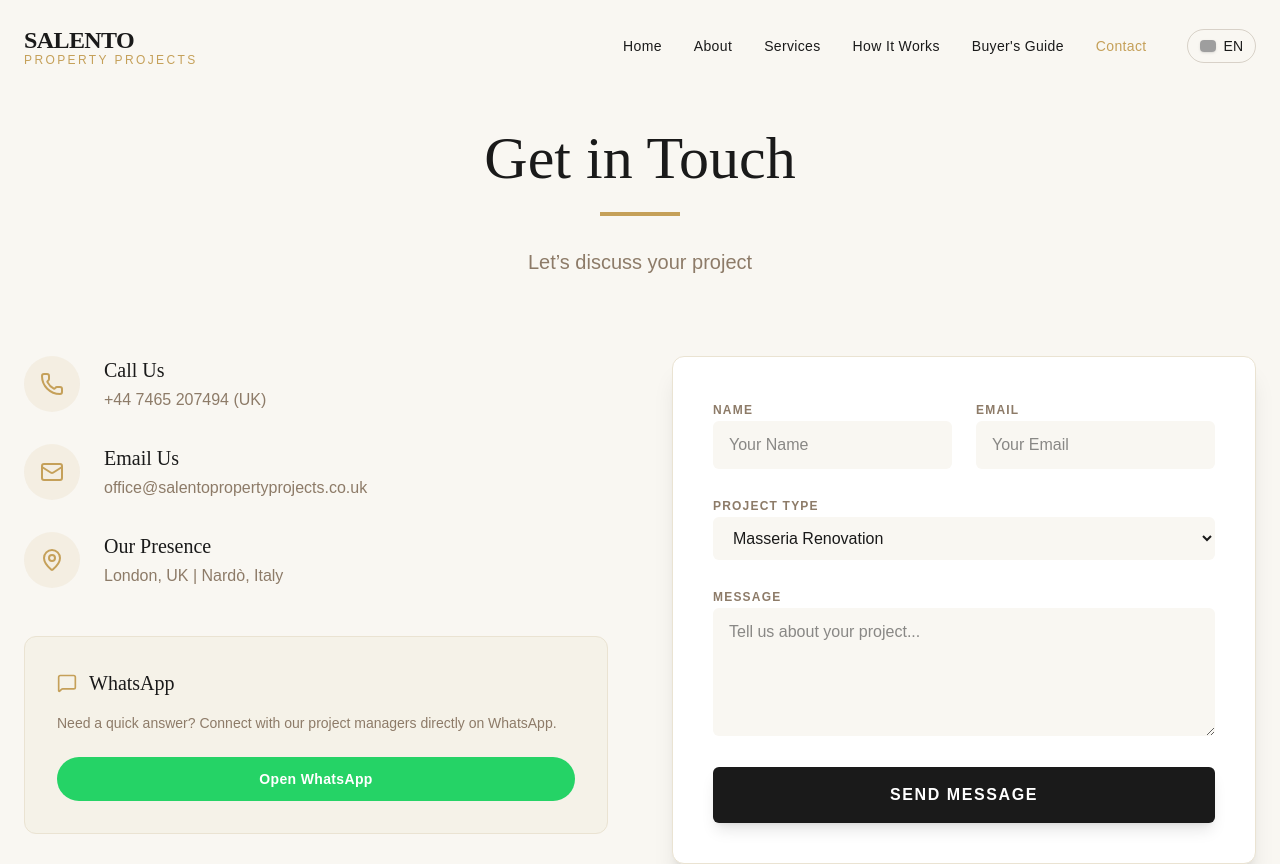
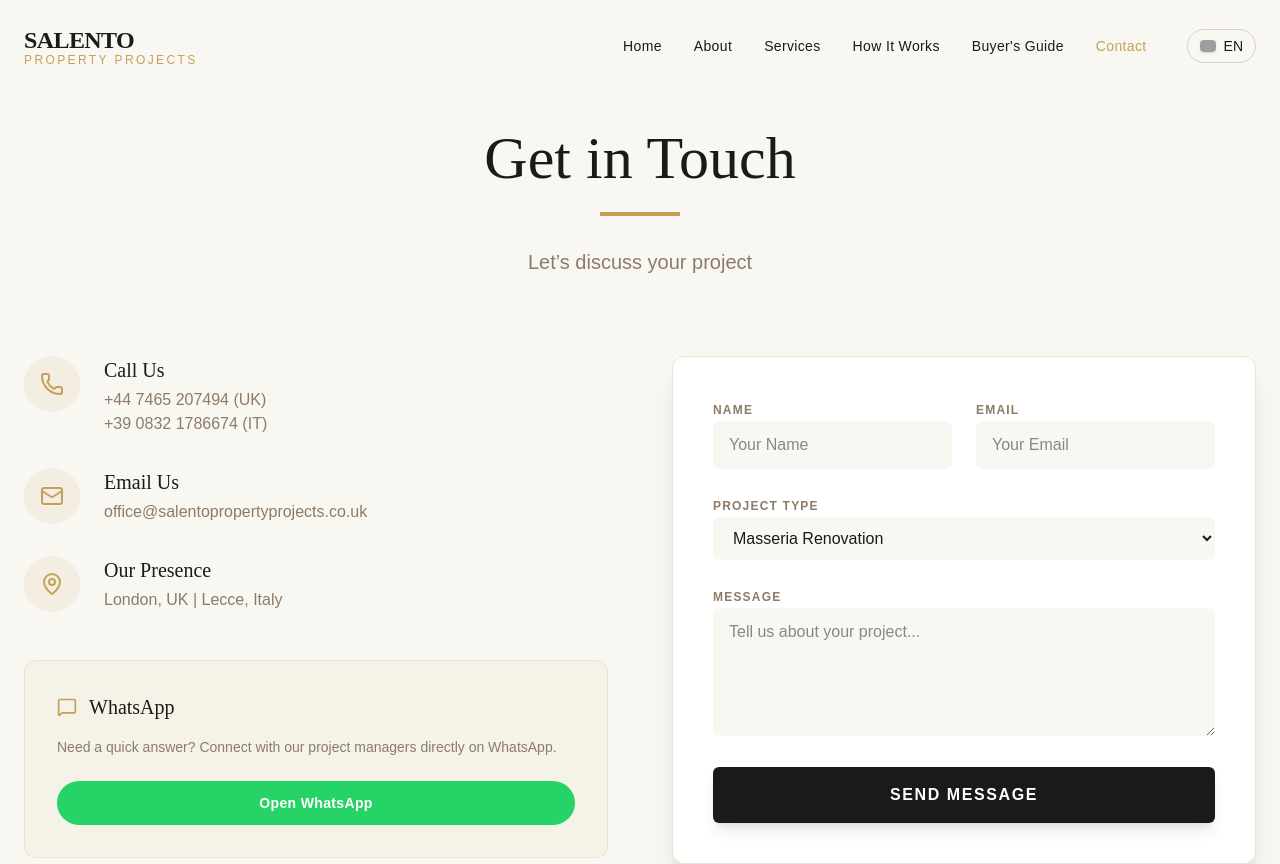
Before and after one commit to mazzuccowow-web/salento-property-projects, a React (Vite) app: page /contact in a window 1280 px wide. Shown: the top 864 px of the page. Built offline with nearby package versions, Linux system fonts and the light colour scheme; grey boxes are pictures that could not be loaded.

Commit message:
Update Contact.tsx

```diff
--- a/src/pages/Contact.tsx
+++ b/src/pages/Contact.tsx
@@ -68,6 +68,7 @@ export default function Contact() {
                 <div>
                   <h4 className="font-serif text-xl text-brand-black mb-1">{t('contact.callUs')}</h4>
                   <p className="text-brand-taupe">+44 7465 207494 (UK)</p>
+                  <p className="text-brand-taupe">+39 0832 1786674 (IT)</p>
                 </div>
               </div>
 
@@ -87,7 +88,7 @@ export default function Contact() {
                 </div>
                 <div>
                   <h4 className="font-serif text-xl text-brand-black mb-1">{t('contact.presence')}</h4>
-                  <p className="text-brand-taupe">London, UK | Nardò, Italy</p>
+                  <p className="text-brand-taupe">London, UK | Lecce, Italy</p>
                 </div>
               </div>
             </div>
```
